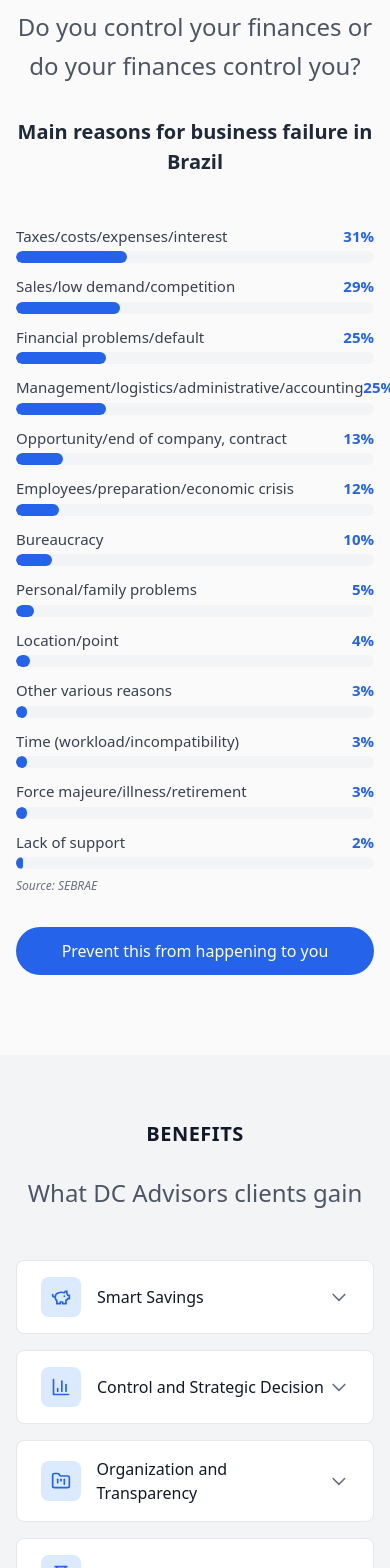
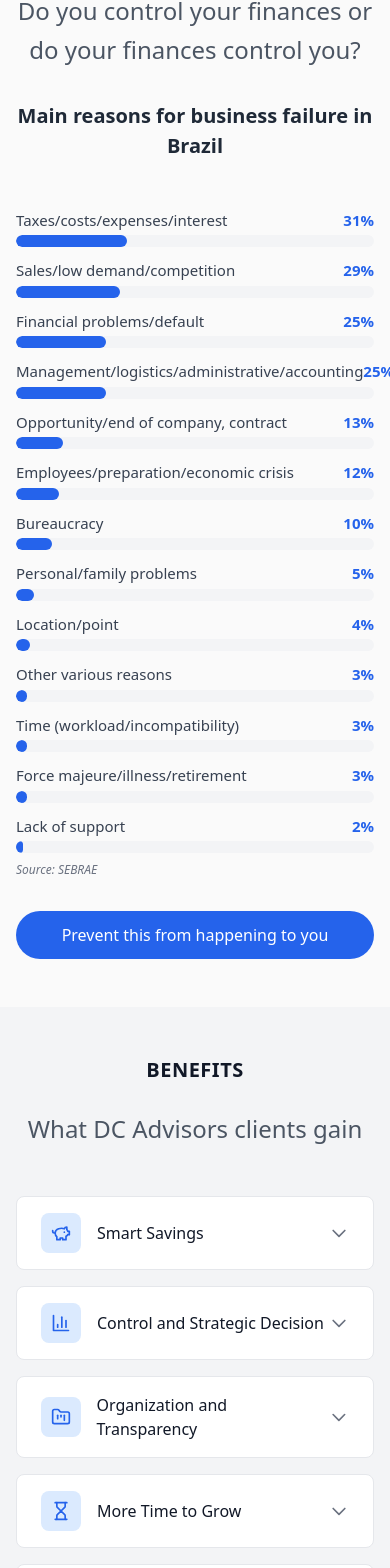
Before and after one commit to Dcadv789/Site2, a React (Vite) app: page / in a window 390 px wide. Shown: the part 2352-3920 px from the top of the page. Built offline with nearby package versions, Linux system fonts and the light colour scheme.

Commit message:
Commit from Bolt to GitHub

```diff
--- a/src/components/Benefits.tsx
+++ b/src/components/Benefits.tsx
@@ -58,7 +58,7 @@ export function Benefits() {
   };
 
   return (
-    <section id="beneficios" className="py-16 bg-gray-100 scroll-mt-16">
+    <section id="beneficios" className="pt-12 md:pt-16 pb-12 md:pb-16 bg-gray-100 scroll-mt-16">
       <div className="max-w-7xl mx-auto px-4 sm:px-6 lg:px-8">
         <div className="text-center mb-12">
           <motion.div
--- a/src/components/Scenario.tsx
+++ b/src/components/Scenario.tsx
@@ -23,7 +23,7 @@ export function Scenario() {
   ];
 
   return (
-    <section id="cenario" className="pt-16 pb-20 bg-[#FAFAFA] scroll-mt-16">
+    <section id="cenario" className="pt-12 md:pt-16 pb-12 md:pb-16 bg-[#FAFAFA] scroll-mt-16">
       <div className="max-w-7xl mx-auto px-4 sm:px-6 lg:px-8">
         <div className="text-center mb-12">
           <h2 className="text-[20px] sm:text-[15px] font-bold text-gray-900 mb-6 uppercase tracking-wide">
--- a/src/components/Services.tsx
+++ b/src/components/Services.tsx
@@ -553,7 +553,7 @@ export function Services() {
   ];
 
   return (
-    <section id="servicos" className="py-16 bg-white scroll-mt-16">
+    <section id="servicos" className="pt-12 md:pt-16 pb-12 md:pb-16 bg-white scroll-mt-16">
       <div className="max-w-7xl mx-auto px-4 sm:px-6 lg:px-8">
         <div className="text-center mb-12">
           <motion.div
```
